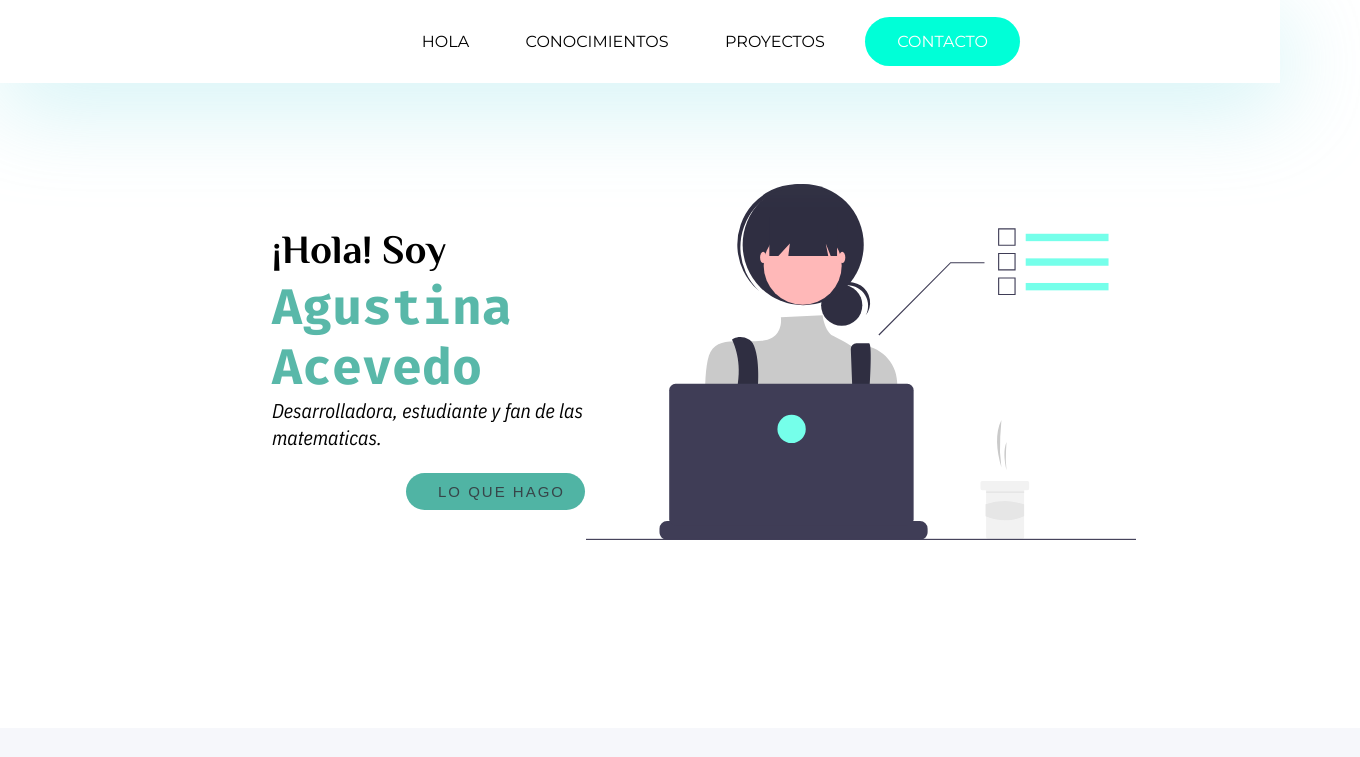
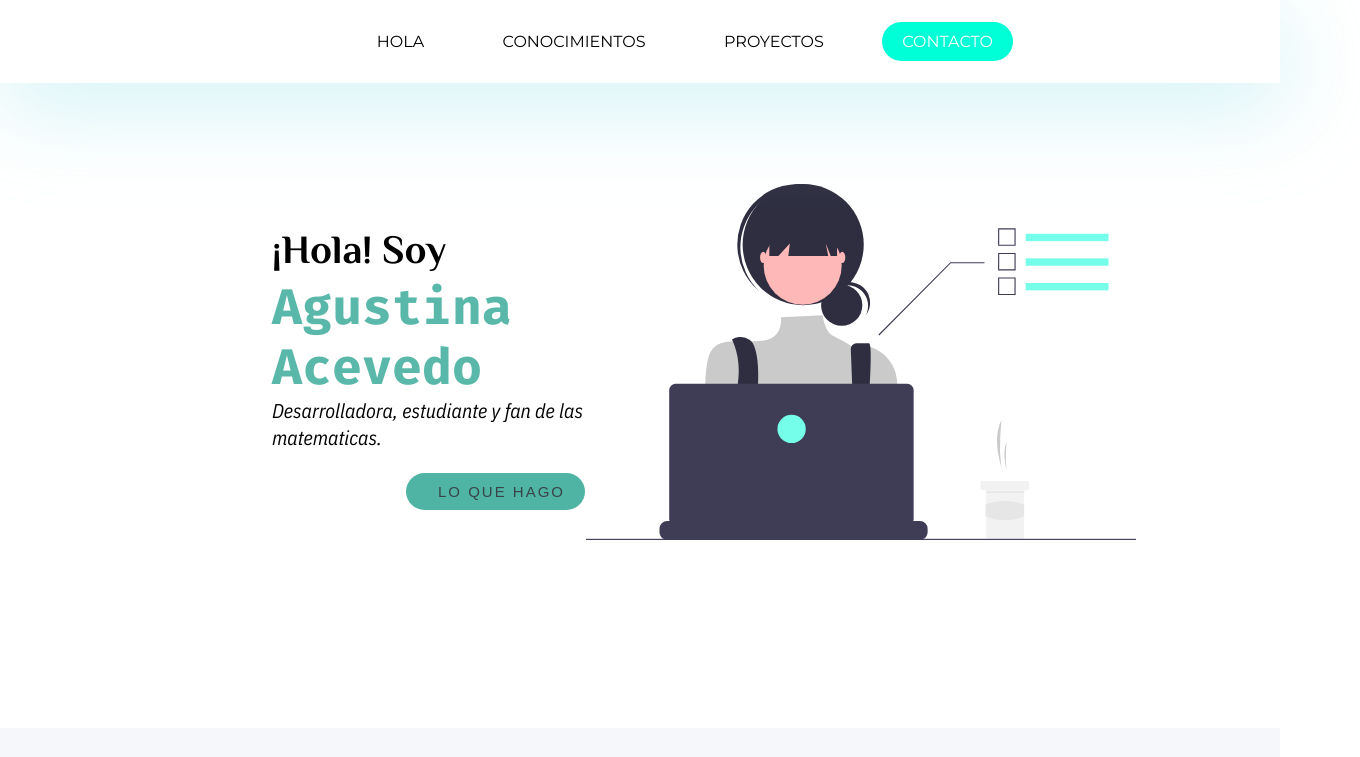
Before and after one commit to agustinae98/portfolio-true, a plain HTML site: page layout.html in a window 1280 px wide. Shown: the top 757 px of the page, 1360 px wide, since content can reach past the window. Drawn offline with nearby package versions, Linux system fonts and the light colour scheme.

Commit message:
listo todo, falta media quare

```diff
--- a/css/style.css
+++ b/css/style.css
@@ -32,7 +32,8 @@ header {
     margin-left: 50px;
     margin-top: 32px;
     margin-right: 250px;
-    margin-bottom: 32px
+    margin-bottom: 32px;
+    color:black;
 
 
 }
@@ -44,36 +45,40 @@ header {
 
 
 }
-.barra-menu>li a {
+
+.barra-menu>li>.contacto11  {
     text-decoration: none;
+    margin: 7px;
+    font-family: 'Montserrat', sans-serif;
+    padding-top: 10px;
+    padding-bottom: 10px;
+    padding-right: 20px;
+    padding-left: 20px;
     color: black;
-    margin: 1rem;
-    font-family: 'Montserrat', sans-serif;
 }
-.barra-menu>li a:hover {
+.barra-menu>li .contacto11:hover {
     color:#00FFD7;
 }
+a.contacto1{
+    background-color:#00FFD7;
+    border-radius: 60px;
+    color: #ffffff;
+    text-decoration: none;
+    margin: 7px;
+    font-family: 'Montserrat', sans-serif;
+    padding-top: 10px;
+    padding-bottom: 10px;
+    padding-right: 20px;
+    padding-left: 20px;
+}
 
-li#contact-bottom{
-    background-color: #00FFD7;
-    border-radius: 60px;
-    padding: 1rem;
-}
-#contact-bottom .contacto1{
-    color: white;
+a.contacto1:hover{
+    background-color: #75ffea;
+    transition: 0.2s;
 
 }
-li#contact-bottom:hover{
-    background-color: #75ffea;
-    transition: 0.2s;
-}
 
-}
-.contacto1:focus{
-    box-shadow: 0px 0px 7px #00FFD7;
-    outline: 0;
-    border-radius: 30px;
-}
+
 
 
 /*Aqui empezare a aplicar css a la seccion presentacion*/
@@ -147,7 +152,6 @@ li#contact-bottom:hover{
 .section-conocimientos{
     display: flex;
     background-color: #f6f7fb;
-    padding: 110px 40px 130px;
     justify-content: center;
     width: 100%;
 
@@ -256,14 +260,13 @@ li#contact-bottom:hover{
     width: 100%;
     background-color: #ffffff;
     justify-content: center;
-    padding: 110px 40px 130px;
     flex-direction: column;
     align-items: center;
 }
 
 .misproyectos{
     font-family:'Montserrat', sans-serif;
-    padding-top: 10px;
+    padding-top: 70px;
     padding-bottom: 50px;
     font-weight: 800;
     font-size: 45px;
--- a/layout.html
+++ b/layout.html
@@ -46,9 +46,9 @@
 
         <nav class="menu-container">
             <ul class="barra-menu">
-                <li class="menu-c" > <a href="#hola">Hola</a></li>
-                <li class="menu-c"><a href="#conocimientos">Conocimientos</a></li>
-                <li class="menu-c"><a href="#proyecto"> Proyectos</a></li>
+                <li class="menu-c" > <a class="contacto11" href="#hola">Hola</a></li>
+                <li class="menu-c"><a class="contacto11" href="#conocimientos">Conocimientos</a></li>
+                <li class="menu-c"><a class="contacto11" href="#proyecto"> Proyectos</a></li>
                 <li class="menu-c" id="contact-bottom"><a href="#contacto" class="contacto1">Contacto</a></li>
             </ul>
         </nav>
```
